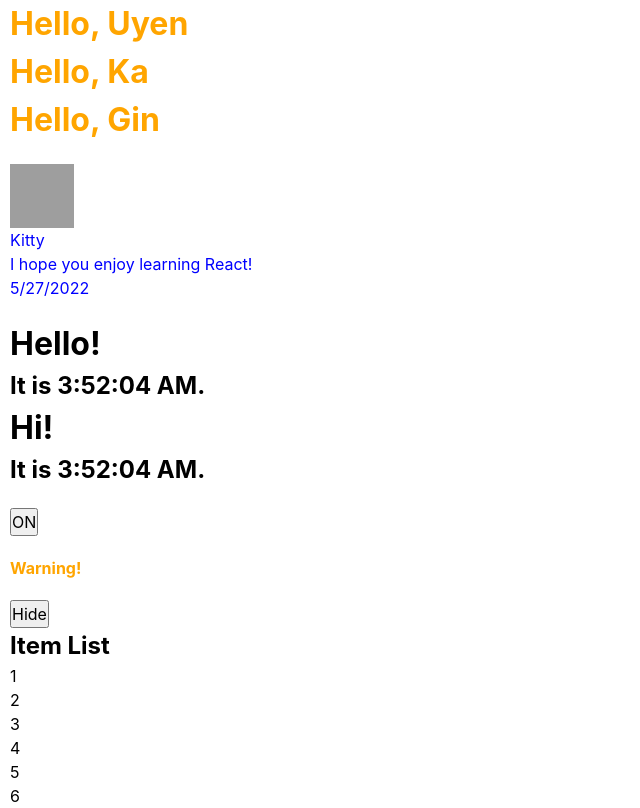
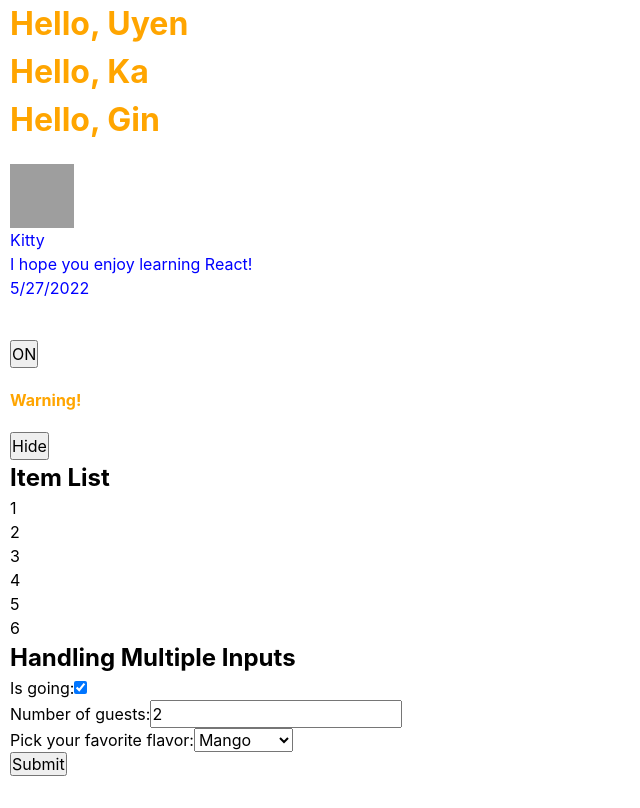
Before and after one commit to uyenho-agilityio/nextjs-training, a React (Vite) app in the folder main-concepts-examples/: page / in a window 1280 px wide. Shown: the whole page, without its empty margins (0-640 px from the left). Built offline with nearby package versions, Linux system fonts and the light colour scheme; grey boxes are pictures that could not be loaded.

Commit message:
Add form example

```diff
--- a/main-concepts-examples/index.html
+++ b/main-concepts-examples/index.html
@@ -15,12 +15,14 @@
   <div id="root-3"></div>
   <div id="root-4"></div>
   <div id="root-5"></div>
+  <div id="root-6"></div>
 
   <script type="module" src="/src/main.tsx"></script>
-  <script type="module" src="/src/components/tick.tsx"></script>
+  <!-- <script type="module" src="/src/components/tick.tsx"></script> -->
   <script type="module" src="/src/components/event.tsx"></script>
   <script type="module" src="/src/components/conditional-rendering.tsx"></script>
   <script type="module" src="/src/components/list.tsx"></script>
+  <script type="module" src="/src/components/form.tsx"></script>
 </body>
 
 </html>
--- /dev/null
+++ b/main-concepts-examples/src/components/form.tsx
@@ -0,0 +1,78 @@
+import React from 'react';
+import ReactDOM from 'react-dom/client';
+
+interface FormProps {}
+
+interface FormState {
+  value: string;
+  isGoing: boolean;
+  numberOfGuests: number;
+}
+
+class Form extends React.Component<FormProps, FormState> {
+  state = {
+    value: 'mango',
+    isGoing: true,
+    numberOfGuests: 2,
+  };
+
+  handleSubmit = (event: { preventDefault: () => void }): void => {
+    alert('A form was submitted: ' + this.state.value + ' - ' + this.state.isGoing + ' - ' + this.state.numberOfGuests);
+    event.preventDefault();
+  };
+
+  handleSelectChange = (event: { target: { value: string } }): void => {
+    this.setState({ value: event.target.value });
+  };
+
+  handleInputChange = (event: { target: { type: string; checked: boolean; value: string; name: string } }): void => {
+    const elementClicked = event.target;
+    const value = elementClicked.type === 'checkbox' ? elementClicked.checked : elementClicked.value;
+    const name: string = elementClicked.name;
+
+    this.setState({
+      ...this.state,
+      [name]: value,
+    });
+  };
+
+  render() {
+    return (
+      <form onSubmit={this.handleSubmit}>
+        <h2>Handling Multiple Inputs</h2>
+        <label>
+          Is going:
+          <input name="isGoing" type="checkbox" checked={this.state.isGoing} onChange={this.handleInputChange} />
+        </label>
+        <br />
+        <label>
+          Number of guests:
+          <input
+            name="numberOfGuests"
+            type="number"
+            value={this.state.numberOfGuests}
+            onChange={this.handleInputChange}
+          />
+        </label>
+        <br />
+        <label>
+          Pick your favorite flavor:
+          <select value={this.state.value} onChange={this.handleSelectChange}>
+            <option value="grapefruit">Grapefruit</option>
+            <option value="lime">Lime</option>
+            <option value="coconut">Coconut</option>
+            <option value="mango">Mango</option>
+          </select>
+        </label>
+        <br />
+        <input type="submit" value="Submit" />
+      </form>
+    );
+  }
+}
+
+ReactDOM.createRoot(document.getElementById('root-6')!).render(
+  <React.StrictMode>
+    <Form />
+  </React.StrictMode>,
+);
```
